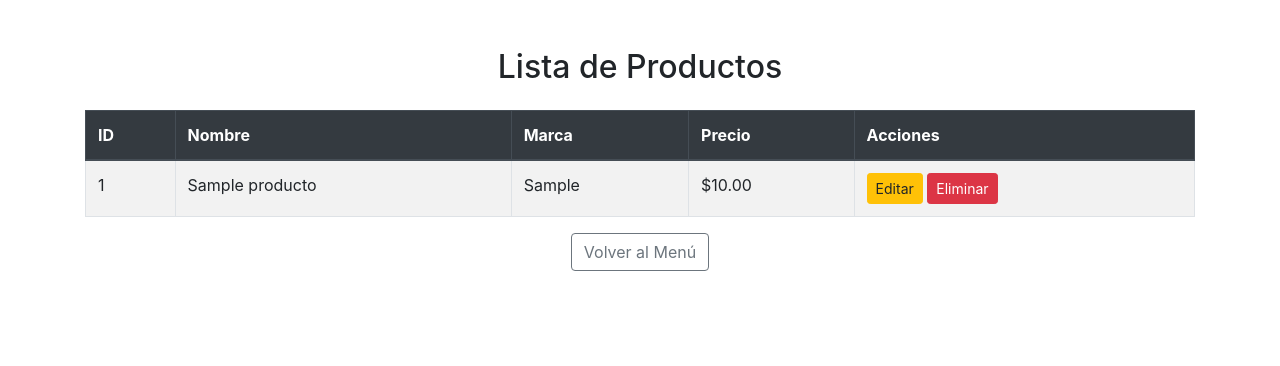
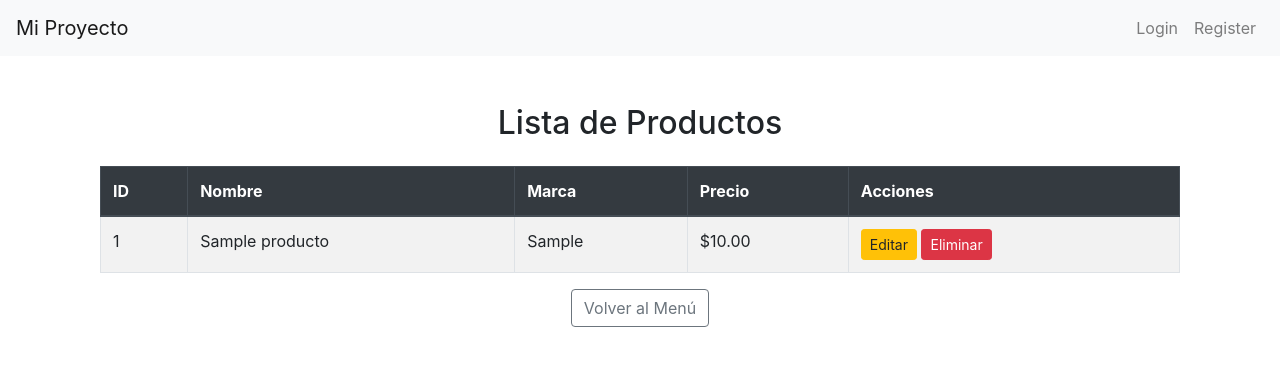
Before and after one commit to brypro/django-crud, a Django app: page /productos/listar/ in a window 1280 px wide. Shown: the top 366 px of the page. Run offline with Django 4.2, Linux system fonts and the light colour scheme; tables that the repository leaves empty hold one stand-in row (values such as "Sample post"); some libraries are stand-ins or nearby versions.

Commit message:
Add user authentication and registration functionality
* **Settings**: Add `LOGIN_URL`, `LOGIN_REDIRECT_URL`, and `LOGOUT_REDIRECT_URL` settings in `gestion_productos/settings.py`.
* **URLs**: Add URL patterns for login, logout, and registration views in `gestion_productos/urls.py`.
* **Views**: Add `login_view`, `logout_view`, and `register_view` functions in `productos/views.py`.
* **Templates**: Create `login.html`, `register.html`, and `base.html` templates in `productos/templates/productos/`.
* **Template Updates**: Extend from `base.html` and adjust content in `index.html`, `crear_producto.html`, `listar_productos.html`, `actualizar_producto.html`, and `eliminar_producto.html`.

```diff
--- a/gestion_productos/settings.py
+++ b/gestion_productos/settings.py
@@ -133,3 +133,8 @@ STATIC_URL = "static/"
 # https://docs.djangoproject.com/en/4.1/ref/settings/#default-auto-field
 
 DEFAULT_AUTO_FIELD = "django.db.models.BigAutoField"
+
+# Login and Logout settings
+LOGIN_URL = 'login'
+LOGIN_REDIRECT_URL = 'index'
+LOGOUT_REDIRECT_URL = 'index'
--- a/gestion_productos/urls.py
+++ b/gestion_productos/urls.py
@@ -11,13 +11,17 @@ Class-based views
     2. Add a URL to urlpatterns:  path('', Home.as_view(), name='home')
 Including another URLconf
     1. Import the include() function: from django.urls import include, path
-    2. Add a URL to urlpatterns:  path('blog/', include('blog.urls'))
 """
 
 from django.contrib import admin
 from django.urls import path, include
+from django.contrib.auth import views as auth_views
+from productos import views as productos_views
 
 urlpatterns = [
     path("admin/", admin.site.urls),
     path('productos/', include('productos.urls')),
+    path('login/', auth_views.LoginView.as_view(template_name='productos/login.html'), name='login'),
+    path('logout/', auth_views.LogoutView.as_view(), name='logout'),
+    path('register/', productos_views.register_view, name='register'),
 ]
--- /dev/null
+++ b/productos/templates/productos/base.html
@@ -0,0 +1,36 @@
+<!DOCTYPE html>
+<html lang="es">
+<head>
+    <meta charset="UTF-8">
+    <title>{% block title %}Mi Proyecto{% endblock %}</title>
+    <link rel="stylesheet" href="https://stackpath.bootstrapcdn.com/bootstrap/4.5.2/css/bootstrap.min.css">
+    {% load bootstrap4 %}
+</head>
+<body>
+    <nav class="navbar navbar-expand-lg navbar-light bg-light">
+        <a class="navbar-brand" href="{% url 'index' %}">Mi Proyecto</a>
+        <button class="navbar-toggler" type="button" data-toggle="collapse" data-target="#navbarNav" aria-controls="navbarNav" aria-expanded="false" aria-label="Toggle navigation">
+            <span class="navbar-toggler-icon"></span>
+        </button>
+        <div class="collapse navbar-collapse" id="navbarNav">
+            <ul class="navbar-nav ml-auto">
+                {% if user.is_authenticated %}
+                    <li class="nav-item">
+                        <a class="nav-link" href="{% url 'logout' %}">Logout</a>
+                    </li>
+                {% else %}
+                    <li class="nav-item">
+                        <a class="nav-link" href="{% url 'login' %}">Login</a>
+                    </li>
+                    <li class="nav-item">
+                        <a class="nav-link" href="{% url 'register' %}">Register</a>
+                    </li>
+                {% endif %}
+            </ul>
+        </div>
+    </nav>
+    <div class="container mt-4">
+        {% block content %}{% endblock %}
+    </div>
+</body>
+</html>
--- a/productos/templates/productos/listar_productos.html
+++ b/productos/templates/productos/listar_productos.html
@@ -1,12 +1,8 @@
-<!DOCTYPE html>
-<html lang="es">
-<head>
-    <meta charset="UTF-8">
-    <title>Lista de Productos</title>
-    {% load bootstrap4 %}
-    <link href="https://stackpath.bootstrapcdn.com/bootstrap/4.5.2/css/bootstrap.min.css" rel="stylesheet">
-</head>
-<body>
+{% extends 'productos/base.html' %}
+
+{% block title %}Lista de Productos{% endblock %}
+
+{% block content %}
 <div class="container mt-5">
     <h2 class="text-center mb-4">Lista de Productos</h2>
     <table class="table table-striped table-bordered">
@@ -38,5 +34,4 @@
         <a href="{% url 'index' %}" class="btn btn-outline-secondary">Volver al Menú</a>
     </div>
 </div>
-</body>
-</html>
+{% endblock %}
--- a/productos/views.py
+++ b/productos/views.py
@@ -1,4 +1,6 @@
 from django.shortcuts import render, redirect, get_object_or_404
+from django.contrib.auth import login, logout, authenticate
+from django.contrib.auth.forms import UserCreationForm, AuthenticationForm
 from .models import Producto
 from .forms import ProductoForm
 
@@ -38,3 +40,30 @@ def eliminar_producto(request, id):
         producto.delete()
         return redirect('listar_productos')
     return render(request, 'productos/eliminar_producto.html', {'producto': producto})
+
+def login_view(request):
+    if request.method == 'POST':
+        form = AuthenticationForm(data=request.POST)
+        if form.is_valid():
+            user = form.get_user()
+            login(request, user)
+            return redirect('index')
+    else:
+        form = AuthenticationForm()
+    return render(request, 'productos/login.html', {'form': form})
+
+def logout_view(request):
+    if request.method == 'POST':
+        logout(request)
+        return redirect('index')
+
+def register_view(request):
+    if request.method == 'POST':
+        form = UserCreationForm(request.POST)
+        if form.is_valid():
+            user = form.save()
+            login(request, user)
+            return redirect('index')
+    else:
+        form = UserCreationForm()
+    return render(request, 'productos/register.html', {'form': form})
```
Also changed, not shown: productos/templates/productos/actualizar_producto.html (+6 -11 lines), productos/templates/productos/crear_producto.html (+6 -11 lines), productos/templates/productos/eliminar_producto.html (+6 -10 lines), productos/templates/productos/index.html (+6 -11 lines), productos/templates/productos/login.html (added, +26 -0 lines), productos/templates/productos/register.html (added, +26 -0 lines). Lines whose indentation alone changed are shown as unchanged.
